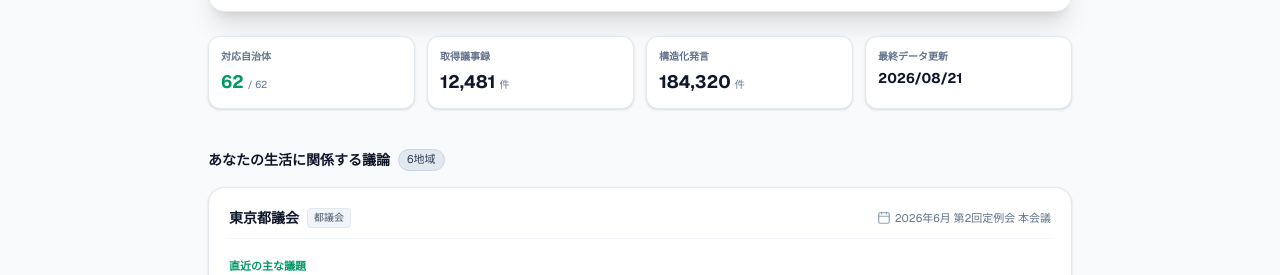
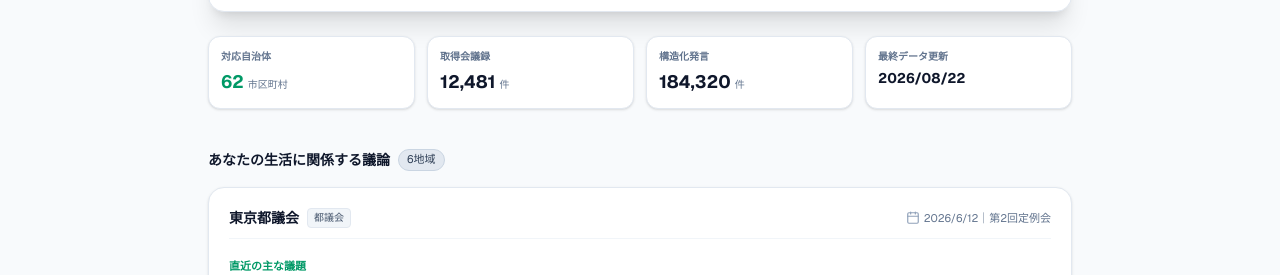
Before and after one commit to akira09181/GijiRaku-frontend, a Next.js app: page / in a window 1280 px wide. Shown: the part 486-761 px from the top of the page. Built offline with nearby package versions, Linux system fonts and the light colour scheme.

Commit message:
fix: top page card date formats, exact pipeline string, dashboard trigger in modal

```diff
--- a/app/components/Header.tsx
+++ b/app/components/Header.tsx
@@ -15,25 +15,23 @@ interface HeaderProps {
 export default function Header({
   onOpenAnalytics,
 }: HeaderProps) {
-  const [theme, setTheme] = useState<'dark' | 'light'>(() => {
-    if (typeof window === 'undefined') return 'light';
+  const [theme, setTheme] = useState<'dark' | 'light'>('light');
+  const [fontSize, setFontSize] = useState<'normal' | 'large' | 'xlarge'>('normal');
+
+  useEffect(() => {
     try {
       const storedTheme = localStorage.getItem('gijiraku_theme') as 'dark' | 'light' | null;
-      return storedTheme || 'light';
+      if (storedTheme) {
+        setTheme(storedTheme);
+      }
+      const storedFont = localStorage.getItem('gijiraku_font_size') as 'normal' | 'large' | 'xlarge' | null;
+      if (storedFont) {
+        setFontSize(storedFont);
+      }
     } catch {
-      return 'light';
+      // ignore
     }
-  });
-
-  const [fontSize, setFontSize] = useState<'normal' | 'large' | 'xlarge'>(() => {
-    if (typeof window === 'undefined') return 'normal';
-    try {
-      const stored = localStorage.getItem('gijiraku_font_size') as 'normal' | 'large' | 'xlarge' | null;
-      return stored || 'normal';
-    } catch {
-      return 'normal';
-    }
-  });
+  }, []);
 
   useEffect(() => {
     if (theme === 'dark') {
--- a/app/page.tsx
+++ b/app/page.tsx
@@ -46,8 +46,8 @@ const TOKYO_ASSEMBLIES: readonly Assembly[] = [
       { theme: 'redevelop', label: '多摩モノレール延伸・東京ベイeSG', count: 145 },
       { theme: 'medical', label: '休日夜間こども初期診療拡充', count: 110 },
     ],
-    lastMeetingDate: '2026年6月 第2回定例会 本会議',
-    lastUpdatedDate: '2026/08/21',
+    lastMeetingDate: '2026/6/12｜第2回定例会',
+    lastUpdatedDate: '2026/08/22',
   },
   {
     id: 'shinjuku-ward',
@@ -66,8 +66,8 @@ const TOKYO_ASSEMBLIES: readonly Assembly[] = [
       { theme: 'redevelop', label: '新宿駅西口・東口地下広場再編', count: 95 },
       { theme: 'medical', label: '区立健康センター休日診療', count: 45 },
     ],
-    lastMeetingDate: '2026年6月 第2回定例会 本会議',
-    lastUpdatedDate: '2026/08/21',
+    lastMeetingDate: '2026/6/12｜第2回定例会',
+    lastUpdatedDate: '2026/08/22',
   },
   {
     id: 'machida-city',
@@ -86,8 +86,8 @@ const TOKYO_ASSEMBLIES: readonly Assembly[] = [
       { theme: 'redevelop', label: '多摩都市モノレール町田延伸早期着工', count: 134 },
       { theme: 'medical', label: '南多摩急病医療体制の確保', count: 52 },
     ],
-    lastMeetingDate: '2026年6月 第2回定例会 本会議',
-    lastUpdatedDate: '2026/08/21',
+    lastMeetingDate: '2026/6/12｜第2回定例会',
+    lastUpdatedDate: '2026/08/22',
   },
   {
     id: 'shinagawa-ward',
@@ -106,8 +106,8 @@ const TOKYO_ASSEMBLIES: readonly Assembly[] = [
       { theme: 'redevelop', label: '大井町駅周辺・品川駅西口基盤整備', count: 68 },
       { theme: 'medical', label: '病児・病後児保育の区内全域予約', count: 58 },
     ],
-    lastMeetingDate: '2026年6月 第2回定例会 本会議',
-    lastUpdatedDate: '2026/08/21',
+    lastMeetingDate: '2026/6/12｜第2回定例会',
+    lastUpdatedDate: '2026/08/22',
   },
   {
     id: 'shibuya-ward',
@@ -126,8 +126,8 @@ const TOKYO_ASSEMBLIES: readonly Assembly[] = [
       { theme: 'redevelop', label: '渋谷駅周辺100年に一度の再開発', count: 120 },
       { theme: 'medical', label: '地域医療連携・休日夜間診療所', count: 40 },
     ],
-    lastMeetingDate: '2026年6月 第2回定例会 本会議',
-    lastUpdatedDate: '2026/08/21',
+    lastMeetingDate: '2026/6/12｜第2回定例会',
+    lastUpdatedDate: '2026/08/22',
   },
   {
     id: 'hachioji-city',
@@ -146,8 +146,8 @@ const TOKYO_ASSEMBLIES: readonly Assembly[] = [
       { theme: 'redevelop', label: '八王子駅南口・集約型都市構造化', count: 88 },
       { theme: 'medical', label: '夜間小児救急医療支援センター', count: 72 },
     ],
-    lastMeetingDate: '2026年6月 第2回定例会 本会議',
-    lastUpdatedDate: '2026/08/21',
+    lastMeetingDate: '2026/6/12｜第2回定例会',
+    lastUpdatedDate: '2026/08/22',
   },
 ];
 
@@ -298,14 +298,14 @@ export default function Home() {
           </div>
         )}
 
-        {/* 東京都全域 議会オープンデータ構造化実績 */}
+        {/* 東京都全域 議会オープンデータ構造化実績 (数字の証拠) */}
         <div className="w-full mt-6 grid grid-cols-2 sm:grid-cols-4 gap-3 text-left">
           <div className="dark:bg-slate-900/90 bg-white border dark:border-slate-800 border-slate-200 p-3 rounded-xl shadow-sm">
             <div className="text-[10px] dark:text-slate-400 text-slate-500 font-semibold mb-1">対応自治体</div>
-            <div className="text-lg font-bold text-emerald-600 dark:text-emerald-400">62<span className="text-[10px] text-slate-500 font-normal ml-1">/ 62</span></div>
+            <div className="text-lg font-bold text-emerald-600 dark:text-emerald-400">62<span className="text-[10px] text-slate-500 font-normal ml-1">市区町村</span></div>
           </div>
           <div className="dark:bg-slate-900/90 bg-white border dark:border-slate-800 border-slate-200 p-3 rounded-xl shadow-sm">
-            <div className="text-[10px] dark:text-slate-400 text-slate-500 font-semibold mb-1">取得議事録</div>
+            <div className="text-[10px] dark:text-slate-400 text-slate-500 font-semibold mb-1">取得会議録</div>
             <div className="text-lg font-bold dark:text-white text-slate-900">12,481<span className="text-[10px] text-slate-500 font-normal ml-1">件</span></div>
           </div>
           <div className="dark:bg-slate-900/90 bg-white border dark:border-slate-800 border-slate-200 p-3 rounded-xl shadow-sm">
@@ -314,7 +314,7 @@ export default function Home() {
           </div>
           <div className="dark:bg-slate-900/90 bg-white border dark:border-slate-800 border-slate-200 p-3 rounded-xl shadow-sm">
             <div className="text-[10px] dark:text-slate-400 text-slate-500 font-semibold mb-1">最終データ更新</div>
-            <div className="text-sm font-bold dark:text-white text-slate-900 mt-1">2026/08/21</div>
+            <div className="text-sm font-bold dark:text-white text-slate-900 mt-1">2026/08/22</div>
           </div>
         </div>
       </section>
@@ -486,6 +486,7 @@ export default function Home() {
           assembly={selectedAssemblyForModal}
           initialTheme={getThemeKeyword(userTheme)}
           onClose={() => setSelectedAssemblyForModal(null)}
+          onOpenDashboard={() => setAnalyticsAssembly(selectedAssemblyForModal)}
         />
       )}
 
```
Also changed, not shown: app/components/LineChatModal.tsx (+31 -19 lines).
